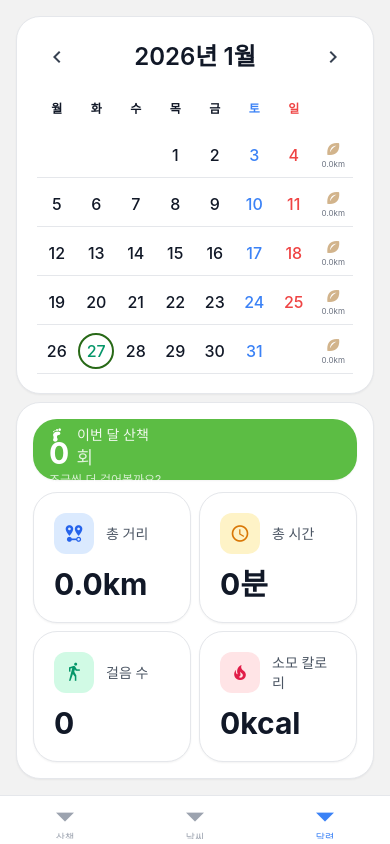
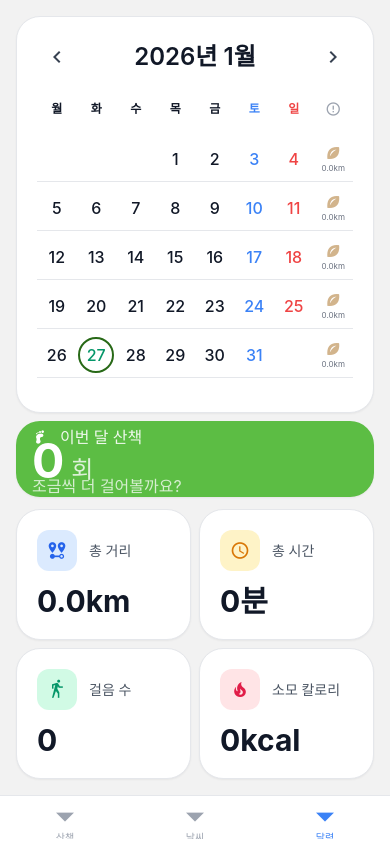
Before and after one commit to Jang-eunhye/walkaholic, a React Native app: screen /Calendar in a window 390 px wide. Built offline with nearby package versions, Linux system fonts and the light colour scheme.

Commit message:
design: 성장 아이콘 모달로 수정

```diff
--- a/pages/CalendarPage.tsx
+++ b/pages/CalendarPage.tsx
@@ -53,7 +53,7 @@ export default function CalendarPage() {
       </View>
 
       {/* 통계 영역 - 50% */}
-      <View className="flex-1">
+      <View className="flex-[0.9]">
         <StatisticsSection monthlyStats={monthlyStats} />
       </View>
     </View>
--- a/pages/calendarPage/CalendarSection.tsx
+++ b/pages/calendarPage/CalendarSection.tsx
@@ -1,4 +1,4 @@
-import { View, Text, TouchableOpacity } from "react-native";
+import { View, Text, TouchableOpacity, Modal, Pressable } from "react-native";
 import { useMemo, useState, useEffect } from "react";
 import { MaterialCommunityIcons } from "@expo/vector-icons";
 import AsyncStorage from "@react-native-async-storage/async-storage";
@@ -16,6 +16,7 @@ interface CalendarSectionProps {
 export default function CalendarSection({ markedDates, onMonthChange }: CalendarSectionProps) {
   const [currentDate, setCurrentDate] = useState(new Date());
   const [weekDistances, setWeekDistances] = useState<Record<string, number>>({});
+  const [isLegendOpen, setIsLegendOpen] = useState(false);
   const todayString = new Date().toISOString().split("T")[0];
 
   const year = currentDate.getFullYear();
@@ -169,7 +170,7 @@ export default function CalendarSection({ markedDates, onMonthChange }: Calendar
   return (
     <View className="bg-white rounded-3xl p-5 shadow-sm border border-gray-200 flex-1">
       {/* 헤더 - 년월 및 네비게이션 */}
-      <View className="flex-row items-center justify-between mb-4">
+      <View className="flex-row items-center justify-between mb-3">
         <TouchableOpacity onPress={goToPrevMonth} className="p-2">
           <MaterialCommunityIcons name="chevron-left" size={24} color="#374151" />
         </TouchableOpacity>
@@ -182,7 +183,7 @@ export default function CalendarSection({ markedDates, onMonthChange }: Calendar
       </View>
 
       {/* 요일 헤더 + 아이콘 컬럼 */}
-      <View className="flex-row mb-2">
+      <View className="flex-row mb-2  items-center justify-center">
         {weekDays.map((day, index) => (
           <View key={day} className="flex-1 items-center py-2">
             <Text
@@ -195,7 +196,14 @@ export default function CalendarSection({ markedDates, onMonthChange }: Calendar
         ))}
         {/* 아이콘 헤더 */}
         <View className="flex-1 items-center justify-center py-2">
-          <Text className="text-xs font-semibold text-gray-400"></Text>
+          <TouchableOpacity
+            onPress={() => setIsLegendOpen(true)}
+            className="p-1"
+            accessibilityRole="button"
+            accessibilityLabel="성장 단계 범례 보기"
+          >
+            <MaterialCommunityIcons name="alert-circle-outline" size={16} color="#9CA3AF" />
+          </TouchableOpacity>
         </View>
       </View>
 
@@ -255,7 +263,7 @@ export default function CalendarSection({ markedDates, onMonthChange }: Calendar
       })}
 
       {/* 범례 */}
-      <View className="flex-row justify-center items-center mt-4 pt-4 flex-wrap gap-2">
+      {/* <View className="flex-row justify-center items-center mt-auto pt-4 flex-wrap gap-2">
         {GROWTH_STAGES.map((stage) => (
           <View key={stage.label} className="flex-row items-center mx-2">
             <MaterialCommunityIcons name={stage.icon} size={16} color={stage.color} />
@@ -264,7 +272,30 @@ export default function CalendarSection({ markedDates, onMonthChange }: Calendar
             </Text>
           </View>
         ))}
-      </View>
+      </View> */}
+
+      <Modal
+        transparent
+        visible={isLegendOpen}
+        animationType="fade"
+        onRequestClose={() => setIsLegendOpen(false)}
+      >
+        <Pressable className="flex-1 bg-black/40 justify-center items-center" onPress={() => setIsLegendOpen(false)}>
+          <Pressable className="bg-white rounded-2xl p-4 w-72" onPress={() => {}}>
+            <Text className="text-sm font-semibold text-gray-800 mb-3">단계별 성장 아이콘</Text>
+            <View className="flex-row flex-wrap gap-2">
+              {GROWTH_STAGES.map((stage) => (
+                <View key={stage.label} className="flex-row items-center mr-2 mb-2">
+                  <MaterialCommunityIcons name={stage.icon} size={16} color={stage.color} />
+                  <Text className="text-xs text-gray-600 ml-1">
+                    {stage.label} · {stage.minKm}km+
+                  </Text>
+                </View>
+              ))}
+            </View>
+          </Pressable>
+        </Pressable>
+      </Modal>
     </View>
   );
 }
--- a/pages/calendarPage/StatisticsSection.tsx
+++ b/pages/calendarPage/StatisticsSection.tsx
@@ -13,20 +13,23 @@ export default function StatisticsSection({ monthlyStats }: StatisticsSectionPro
   const walkMessage = getWalkMessage(monthlyStats.count);
 
   return (
-    <View className="bg-white rounded-3xl p-4 shadow-sm border border-gray-200 flex-1">
+    // <View className="bg-white rounded-3xl p-4 shadow-sm border border-gray-200 flex-1">
+      <>
       {/* Highlight Card */}
-      <View className="bg-mainGreen rounded-3xl p-4 shadow-sm flex-1">
+      <View className="bg-mainGreen rounded-3xl p-4 shadow-sm flex-1 ">
         <View className="flex-row items-center gap-3 flex-1">
           <MaterialCommunityIcons name="foot-print" size={16} color="white" />
-          <Text className="font-medium text-white opacity-90 text-sm">이번 달 산책</Text>
+          <Text className="font-medium text-white opacity-90 text-base">이번 달 산책</Text>
         </View>
         <View className="flex-row items-baseline gap-2 flex-2">
-          <Text className="text-3xl font-bold text-white tracking-tight">{monthlyStats.count}</Text>
-          <Text className="text-lg font-medium text-white opacity-80">회</Text>
+          <Text className="text-5xl font-bold text-white tracking-tight">{monthlyStats.count}</Text>
+          <Text className="text-2xl font-medium text-white opacity-80">회</Text>
         </View>
-        <Text className="text-xs text-white opacity-75 flex-1">
-          {walkMessage}
-        </Text>
+        <View className="flex-1 justify-center">
+          <Text className="text-base text-white opacity-75">
+            {walkMessage}
+          </Text>
+        </View>
       </View>
 
       {/* Stats Grid - 2x2 고정 */}
@@ -62,6 +65,7 @@ export default function StatisticsSection({ monthlyStats }: StatisticsSectionPro
           />
         </View>
       </View>
-    </View>
+      </>
+    // </View>
   );
 }
```
